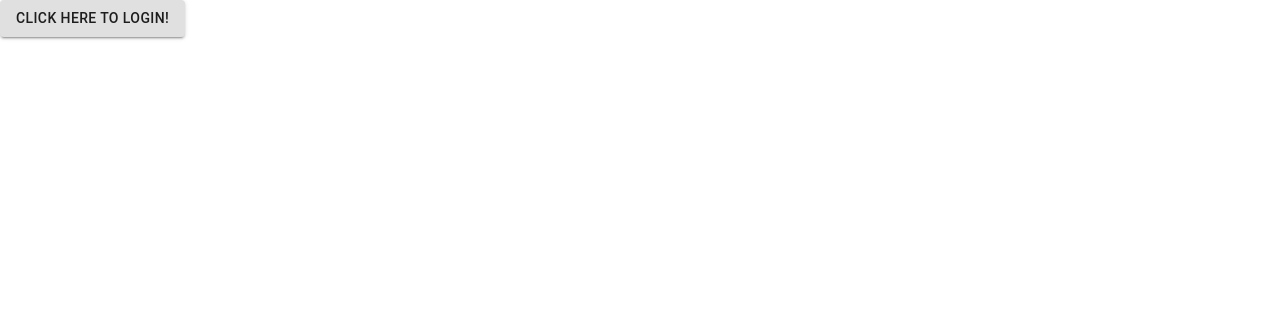
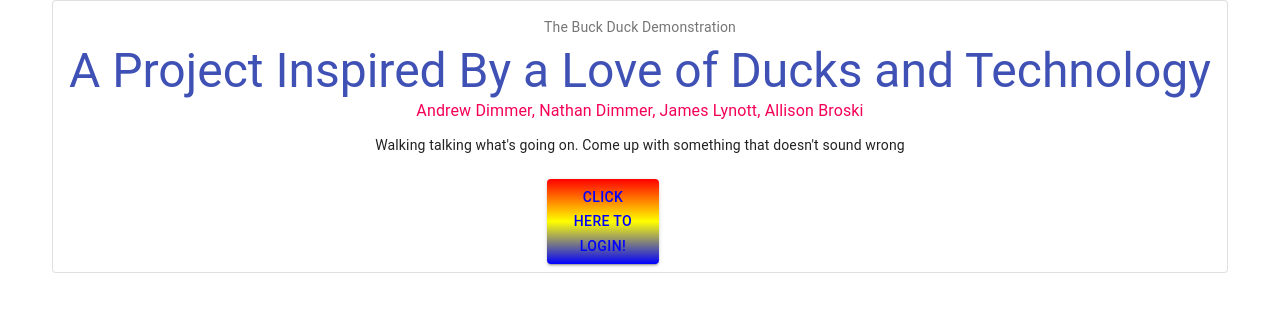
Before and after one commit to andrewdimmer/hackcwru, a React (Create React App) app in the folder front-end/: page / in a window 1280 px wide. Shown: the top 312 px of the page. Built offline with nearby package versions, Linux system fonts and the light colour scheme; no server answers.

Commit message:
Update to main page login

```diff
--- a/front-end/src/components/MainPage.tsx
+++ b/front-end/src/components/MainPage.tsx
@@ -1,10 +1,21 @@
 import React, { Fragment, useState } from "react";
 import { User } from "firebase";
-import { Typography, Button } from "@material-ui/core";
+import {
+  Typography,
+  Button,
+  makeStyles,
+  Theme,
+  ButtonBase,
+  withStyles,
+  Card,
+  CardContent,
+  CardActions
+} from "@material-ui/core";
 import ControlPage from "../../src/components/ControlPage";
 import LoginPage from "./LoginPage";
 import { firebaseApp, UserData } from "../firebase/config";
 import { getCreateUser } from "../firebase/user";
+import { findByLabelText } from "@testing-library/react";
 
 const MainPage: React.FunctionComponent = () => {
   const [userId, setUserId] = useState("");
@@ -33,6 +44,44 @@ const MainPage: React.FunctionComponent = () => {
     setUserData(null);
     firebaseApp.auth().signOut();
   };
+
+  //Taken off of the Material-ui.com website, from their complex button example
+  const useStyles = makeStyles((theme: Theme) => ({
+    root: {
+      //minWidth: 275,
+      display: "flex",
+
+      "justify-content": "center",
+
+      "flex-direction": "column",
+
+      "align-items": "center",
+
+      "flex-wrap": "wrap"
+    },
+
+    title: {
+      fontSize: 14
+    },
+
+    pos: {
+      marginBottom: 12
+    }
+  }));
+
+  const classes = useStyles();
+
+  const StyledButton = withStyles({
+    root: {
+      "background-image": "linear-gradient(red, yellow, blue)",
+      height: "90%",
+      width: "60%",
+      color: "blue"
+    },
+    label: {
+      testTransform: "capitalize"
+    }
+  })(Button);
 
   firebaseApp.auth().onAuthStateChanged(user => {
     if (user) {
@@ -76,10 +125,43 @@ const MainPage: React.FunctionComponent = () => {
           )}
         </Fragment>
       )}
+      {/* <Button
+          variant="contained"
+          onClick={handleLoginButton}
+          className={classes.login}
+          color="primary"
+        >
+          Click here to login!
+        </Button> */}
       {!userId && !isLoggingIn && (
-        <Button variant="contained" onClick={handleLoginButton}>
-          Click here to login!
-        </Button>
+        <span className={classes.root}>
+          <Card className={classes.root} variant="outlined">
+            <CardContent className={classes.root}>
+              <Typography
+                className={classes.title}
+                color="textSecondary"
+                gutterBottom
+              >
+                The Buck Duck Demonstration
+              </Typography>
+              <Typography variant="h3" component="h3" color="primary">
+                A Project Inspired By a Love of Ducks and Technology
+              </Typography>
+              <Typography className={classes.pos} color="secondary">
+                Andrew Dimmer, Nathan Dimmer, James Lynott, Allison Broski
+              </Typography>
+              <Typography variant="body2" component="p" color="textPrimary">
+                Walking talking what's going on. Come up with something that
+                doesn't sound wrong
+              </Typography>
+            </CardContent>
+            <CardActions>
+              <StyledButton variant="contained" onClick={handleLoginButton}>
+                Click Here to Login!
+              </StyledButton>
+            </CardActions>
+          </Card>
+        </span>
       )}
     </Fragment>
   );
```
